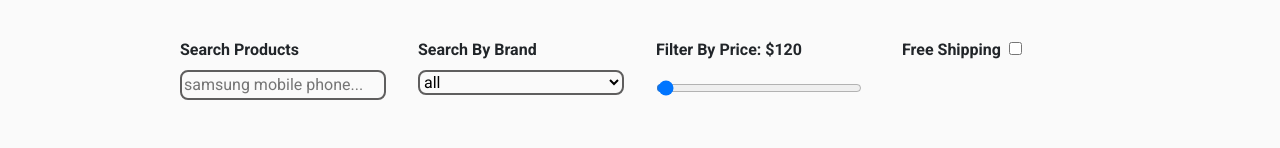
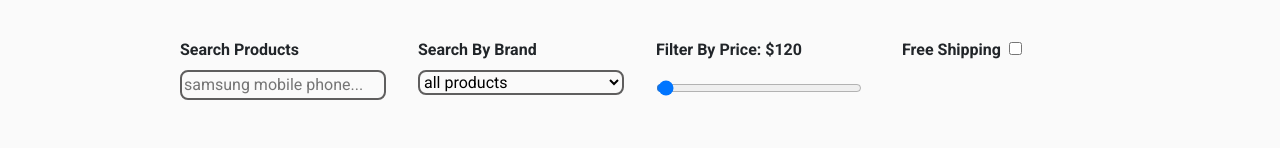
Before and after one commit to femmor/techazon, a React (Create React App) app: page /products in a window 1280 px wide. Shown: the part 648-796 px from the top of the page. Built offline with nearby package versions, Linux system fonts and the light colour scheme.

Commit message:
added the select input logic

```diff
--- a/src/components/ProductsPage/ProductFilter.jsx
+++ b/src/components/ProductsPage/ProductFilter.jsx
@@ -7,6 +7,14 @@ const ProductFilter = () => {
         <ProductConsumer>
             {value => {
                 const {handleChange, search, minPrice, maxPrice, price, company, storeProducts, shipping} = value
+
+                let companies = new Set()
+                companies.add("all products")
+                for(let product in storeProducts){
+                    companies.add(storeProducts[product]["company"])
+                }
+                companies = [...companies]
+
                 return (
                     <div className="row my-5">
                         <div className="col-10 mx-auto">
@@ -21,9 +29,14 @@ const ProductFilter = () => {
                                     <div>
                                         <label htmlFor="company">search by brand</label>
                                         <select name="company" id="company" className="filter-item" onChange={handleChange} value={company}>
-                                            <option value="all">all</option>
-                                            <option value="samsung">samsung</option>
-                                            <option value="dell">dell</option>
+                                            {
+                                                companies.map((company, index) => {
+                                                    return (
+                                                        <option key={index} value={company}>{company}</option>
+                                                    )
+                                                })
+                                            }
+
                                         </select>
                                     </div>
                                 {/* end category search */}
@@ -38,7 +51,7 @@ const ProductFilter = () => {
                                 {/* free shipping */}
                                     <div>
                                         <label htmlFor="shipping" className="mx-2">free shipping</label>
-                                        <input type="checkbox" className="" value={shipping && true} id={shipping} onChange={handleChange}/>
+                                        <input type="checkbox" className="" checked={shipping && true} id={shipping} onChange={handleChange}/>
                                     </div>
                                 {/* end free shipping */}
                             </FilterWrapper>
```
